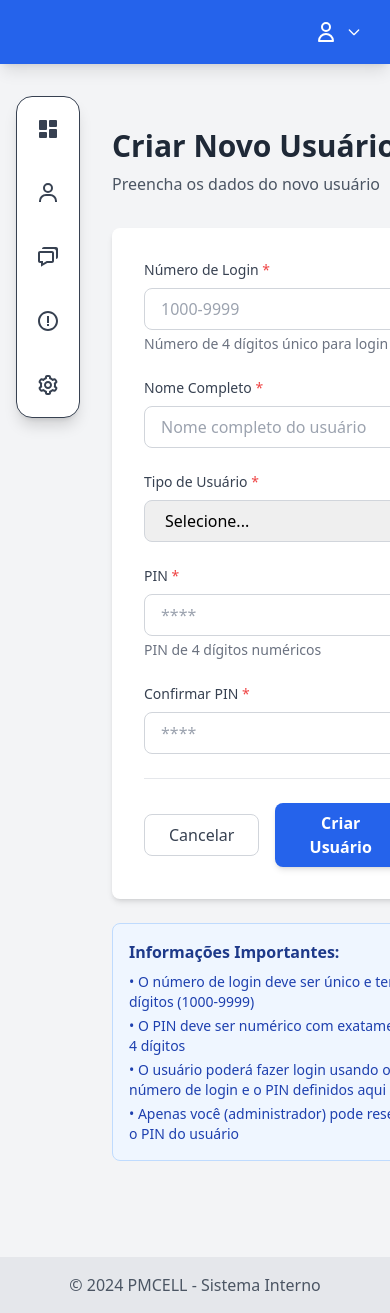
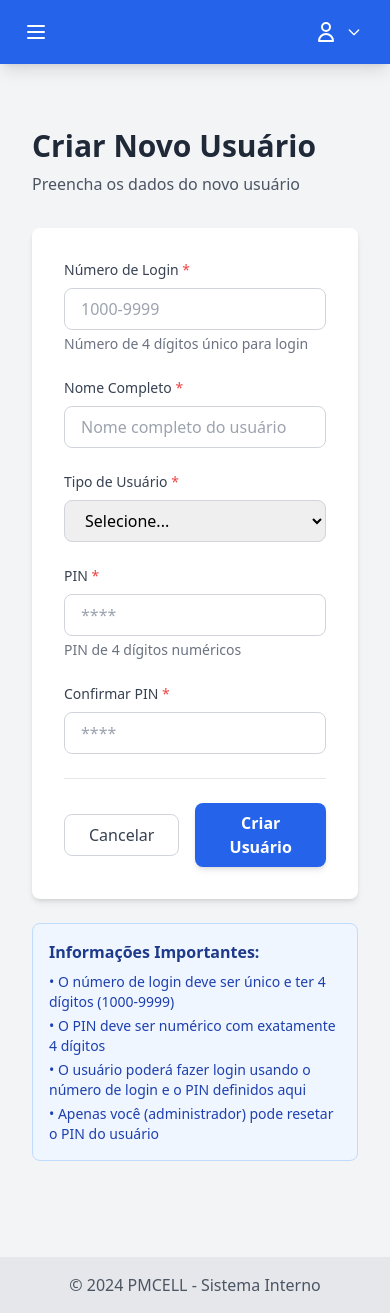
Before and after one commit to nycolasmancini/pmcell-separacao, a Django app: page /usuarios/criar/ in a window 390 px wide; the page is wider, and only the part inside the window is pictured. Run offline with Django 4.2, Linux system fonts and the light colour scheme; a user stored in the database is signed in; data comes from the database, SQL or seed files in the repository; some libraries are stand-ins or nearby versions.

Commit message:
Implement modern hamburger menu navigation
Replace icon sidebar with modern hamburger menu:
- Hamburger button in top-left navbar corner
- Menu slides from left with smooth transitions
- Dark backdrop overlay when menu is open
- 280px width slide panel with clean white design
- All navigation items with icons and labels
- Role-based access control maintained
- Active page highlighting with blue border
- Disabled items shown with reduced opacity
- Close on backdrop click or X button

Navigation items:
- Dashboard (all users)
- Novo Orçamento (VENDEDOR, ADMINISTRADOR)
- Painel de Compras (COMPRADORA, ADMINISTRADOR)
- Histórico (all users)
- Gerenciar Usuários (ADMINISTRADOR only)

Benefits:
- More screen space for content
- Better mobile responsiveness
- Cleaner, modern interface
- Improved user experience

Generated with Claude Code (https://claude.com/claude-code)

Co-Authored-By: Claude <noreply@anthropic.com>

```diff
--- a/templates/base.html
+++ b/templates/base.html
@@ -24,13 +24,15 @@
 <body class="bg-gray-100 min-h-screen">
     <!-- Navbar -->
     {% if user.is_authenticated %}
-    <nav class="bg-blue-600 text-white shadow-lg">
+    <nav class="bg-blue-600 text-white shadow-lg" x-data="{ menuOpen: false }">
         <div class="container mx-auto px-4">
             <div class="flex items-center justify-between h-16">
-                <!-- Logo/Brand -->
-                <div class="flex items-center space-x-4">
-                    <!-- Navbar sem texto -->
-                </div>
+                <!-- Hamburger Button -->
+                <button @click="menuOpen = true" class="hover:bg-blue-700 p-2 rounded transition-colors duration-300">
+                    <svg class="w-6 h-6" fill="none" stroke="currentColor" viewBox="0 0 24 24">
+                        <path stroke-linecap="round" stroke-linejoin="round" stroke-width="2" d="M4 6h16M4 12h16M4 18h16"></path>
+                    </svg>
+                </button>
 
                 <!-- User Menu -->
                 <div class="flex items-center space-x-4" x-data="{ open: false }">
@@ -87,93 +89,122 @@
                 </div>
             </div>
         </div>
-    </nav>
 
-    <!-- Hamburger Menu (Fixed Left Side) -->
-    <div class="fixed left-4 top-24 z-40 flex flex-col justify-center items-center transition-all duration-[450ms] ease-in-out w-16">
-        <article class="border border-solid border-gray-700 w-full ease-in-out duration-500 left-0 rounded-2xl inline-block shadow-lg shadow-black/15 bg-white">
+        <!-- Backdrop Overlay -->
+        <div x-show="menuOpen"
+             x-transition:enter="transition-opacity ease-linear duration-300"
+             x-transition:enter-start="opacity-0"
+             x-transition:enter-end="opacity-100"
+             x-transition:leave="transition-opacity ease-linear duration-300"
+             x-transition:leave-start="opacity-100"
+             x-transition:leave-end="opacity-0"
+             @click="menuOpen = false"
+             class="fixed inset-0 bg-black bg-opacity-50 z-40"
+             style="display: none;">
+        </div>
 
+        <!-- Slide Menu -->
+        <div x-show="menuOpen"
+             x-transition:enter="transition ease-out duration-300 transform"
+             x-transition:enter-start="-translate-x-full"
+             x-transition:enter-end="translate-x-0"
+             x-transition:leave="transition ease-in duration-300 transform"
+             x-transition:leave-start="translate-x-0"
+             x-transition:leave-end="-translate-x-full"
+             class="fixed top-0 left-0 h-full w-80 bg-white shadow-2xl z-50"
+             style="display: none;">
+
+            <!-- Menu Header -->
+            <div class="flex items-center justify-between p-4 border-b border-gray-200">
+                <h2 class="text-lg font-semibold text-gray-800">Menu</h2>
+                <button @click="menuOpen = false" class="p-2 hover:bg-gray-100 rounded transition-colors duration-200">
+                    <svg class="w-6 h-6 text-gray-600" fill="none" stroke="currentColor" viewBox="0 0 24 24">
+                        <path stroke-linecap="round" stroke-linejoin="round" stroke-width="2" d="M6 18L18 6M6 6l12 12"></path>
+                    </svg>
+                </button>
+            </div>
+
+            <!-- Menu Items -->
+            <nav class="py-4">
                 <!-- Dashboard -->
-            <label for="dashboard" class="{% if request.resolver_match.url_name == 'dashboard' %}shadow-lg shadow-blue-400/35 hover:shadow-xl hover:shadow-blue-400/50 transition-shadow duration-500{% endif %} relative w-full h-16 p-4 group flex flex-row gap-3 items-center justify-center rounded-xl cursor-pointer">
-                <input class="hidden peer/expand" type="radio" name="path" id="dashboard" {% if request.resolver_match.url_name == 'dashboard' %}checked{% endif %}>
-                <a href="{% url 'dashboard' %}" class="flex items-center justify-center w-full h-full">
-                    <svg class="text-gray-700 fill-gray-700 group-hover:text-blue-600 group-hover:fill-blue-600 peer-checked/expand:text-blue-700 peer-checked/expand:fill-blue-700 transition-all duration-500 ease-in-out {% if request.resolver_match.url_name == 'dashboard' %}text-blue-700 fill-blue-700{% endif %}" xmlns="http://www.w3.org/2000/svg" width="24" height="24" viewBox="0 0 24 24">
+                <a href="{% url 'dashboard' %}"
+                   class="flex items-center px-4 py-3 text-gray-700 hover:bg-gray-100 transition-colors duration-200 {% if request.resolver_match.url_name == 'dashboard' %}bg-gray-50 border-l-4 border-blue-600 font-medium{% endif %}">
+                    <svg class="w-6 h-6 mr-3 {% if request.resolver_match.url_name == 'dashboard' %}text-blue-600{% else %}text-gray-500{% endif %}" fill="currentColor" viewBox="0 0 24 24">
                         <path d="M4 13h6a1 1 0 0 0 1-1V4a1 1 0 0 0-1-1H4a1 1 0 0 0-1 1v8a1 1 0 0 0 1 1zm-1 7a1 1 0 0 0 1 1h6a1 1 0 0 0 1-1v-4a1 1 0 0 0-1-1H4a1 1 0 0 0-1 1v4zm10 0a1 1 0 0 0 1 1h6a1 1 0 0 0 1-1v-7a1 1 0 0 0-1-1h-6a1 1 0 0 0-1 1v7zm1-10h6a1 1 0 0 0 1-1V4a1 1 0 0 0-1-1h-6a1 1 0 0 0-1 1v5a1 1 0 0 0 1 1z"></path>
                     </svg>
+                    <span class="text-base">Dashboard</span>
                 </a>
-            </label>
 
-            <!-- Novo Orçamento (Profile) -->
+                <!-- Novo Orçamento -->
                 {% if user.tipo == 'VENDEDOR' or user.tipo == 'ADMINISTRADOR' %}
-            <label for="novo_orcamento" class="{% if request.resolver_match.url_name == 'upload_pdf' %}shadow-lg shadow-blue-400/35 hover:shadow-xl hover:shadow-blue-400/50 transition-shadow duration-500{% endif %} relative w-full h-16 p-4 group flex flex-row gap-3 items-center justify-center rounded-xl cursor-pointer">
-                <input class="hidden peer/expand" type="radio" name="path" id="novo_orcamento" {% if request.resolver_match.url_name == 'upload_pdf' %}checked{% endif %}>
-                <a href="{% url 'upload_pdf' %}" class="flex items-center justify-center w-full h-full">
-                    <svg class="text-gray-700 fill-gray-700 group-hover:text-blue-600 group-hover:fill-blue-600 peer-checked/expand:text-blue-700 peer-checked/expand:fill-blue-700 transition-all duration-500 ease-in-out {% if request.resolver_match.url_name == 'upload_pdf' %}text-blue-700 fill-blue-700{% endif %}" xmlns="http://www.w3.org/2000/svg" width="24" height="24" viewBox="0 0 24 24">
+                <a href="{% url 'upload_pdf' %}"
+                   class="flex items-center px-4 py-3 text-gray-700 hover:bg-gray-100 transition-colors duration-200 {% if request.resolver_match.url_name == 'upload_pdf' %}bg-gray-50 border-l-4 border-blue-600 font-medium{% endif %}">
+                    <svg class="w-6 h-6 mr-3 {% if request.resolver_match.url_name == 'upload_pdf' %}text-blue-600{% else %}text-gray-500{% endif %}" fill="currentColor" viewBox="0 0 24 24">
                         <path d="M12 2a5 5 0 1 0 5 5 5 5 0 0 0-5-5zm0 8a3 3 0 1 1 3-3 3 3 0 0 1-3 3zm9 11v-1a7 7 0 0 0-7-7h-4a7 7 0 0 0-7 7v1h2v-1a5 5 0 0 1 5-5h4a5 5 0 0 1 5 5v1z"></path>
                     </svg>
+                    <span class="text-base">Novo Orçamento</span>
                 </a>
-            </label>
                 {% else %}
-            <label class="relative w-full h-16 p-4 group flex flex-row gap-3 items-center justify-center rounded-xl opacity-50 cursor-not-allowed">
-                <svg class="text-gray-400" xmlns="http://www.w3.org/2000/svg" width="24" height="24" viewBox="0 0 24 24">
+                <div class="flex items-center px-4 py-3 text-gray-400 opacity-50 cursor-not-allowed">
+                    <svg class="w-6 h-6 mr-3" fill="currentColor" viewBox="0 0 24 24">
                         <path d="M12 2a5 5 0 1 0 5 5 5 5 0 0 0-5-5zm0 8a3 3 0 1 1 3-3 3 3 0 0 1-3 3zm9 11v-1a7 7 0 0 0-7-7h-4a7 7 0 0 0-7 7v1h2v-1a5 5 0 0 1 5-5h4a5 5 0 0 1 5 5v1z"></path>
                     </svg>
-            </label>
+                    <span class="text-base">Novo Orçamento</span>
+                </div>
                 {% endif %}
 
-            <!-- Painel de Compras (Messages) -->
+                <!-- Painel de Compras -->
                 {% if user.tipo == 'COMPRADORA' or user.tipo == 'ADMINISTRADOR' %}
-            <label for="painel_compras" class="{% if request.resolver_match.url_name == 'painel_compras' %}shadow-lg shadow-blue-400/35 hover:shadow-xl hover:shadow-blue-400/50 transition-shadow duration-500{% endif %} relative w-full h-16 p-4 group flex flex-row gap-3 items-center justify-center rounded-xl cursor-pointer">
-                <input class="hidden peer/expand" type="radio" name="path" id="painel_compras" {% if request.resolver_match.url_name == 'painel_compras' %}checked{% endif %}>
-                <a href="{% url 'painel_compras' %}" class="flex items-center justify-center w-full h-full">
-                    <svg class="text-gray-700 fill-gray-700 group-hover:text-blue-600 group-hover:fill-blue-600 peer-checked/expand:text-blue-700 peer-checked/expand:fill-blue-700 transition-all duration-500 ease-in-out {% if request.resolver_match.url_name == 'painel_compras' %}text-blue-700 fill-blue-700{% endif %}" xmlns="http://www.w3.org/2000/svg" width="24" height="24" viewBox="0 0 24 24">
+                <a href="{% url 'painel_compras' %}"
+                   class="flex items-center px-4 py-3 text-gray-700 hover:bg-gray-100 transition-colors duration-200 {% if request.resolver_match.url_name == 'painel_compras' %}bg-gray-50 border-l-4 border-blue-600 font-medium{% endif %}">
+                    <svg class="w-6 h-6 mr-3 {% if request.resolver_match.url_name == 'painel_compras' %}text-blue-600{% else %}text-gray-500{% endif %}" fill="currentColor" viewBox="0 0 24 24">
                         <path d="M5 18v3.766l1.515-.909L11.277 18H16c1.103 0 2-.897 2-2V8c0-1.103-.897-2-2-2H4c-1.103 0-2 .897-2 2v8c0 1.103.897 2 2 2h1zM4 8h12v8h-5.277L7 18.234V16H4V8z"></path>
                         <path d="M20 2H8c-1.103 0-2 .897-2 2h12c1.103 0 2 .897 2 2v8c1.103 0 2-.897 2-2V4c0-1.103-.897-2-2-2z"></path>
                     </svg>
+                    <span class="text-base">Painel de Compras</span>
                 </a>
-            </label>
                 {% else %}
-            <label class="relative w-full h-16 p-4 group flex flex-row gap-3 items-center justify-center rounded-xl opacity-50 cursor-not-allowed">
-                <svg class="text-gray-400" xmlns="http://www.w3.org/2000/svg" width="24" height="24" viewBox="0 0 24 24">
+                <div class="flex items-center px-4 py-3 text-gray-400 opacity-50 cursor-not-allowed">
+                    <svg class="w-6 h-6 mr-3" fill="currentColor" viewBox="0 0 24 24">
                         <path d="M5 18v3.766l1.515-.909L11.277 18H16c1.103 0 2-.897 2-2V8c0-1.103-.897-2-2-2H4c-1.103 0-2 .897-2 2v8c0 1.103.897 2 2 2h1zM4 8h12v8h-5.277L7 18.234V16H4V8z"></path>
                         <path d="M20 2H8c-1.103 0-2 .897-2 2h12c1.103 0 2 .897 2 2v8c1.103 0 2-.897 2-2V4c0-1.103-.897-2-2-2z"></path>
                     </svg>
-            </label>
+                    <span class="text-base">Painel de Compras</span>
+                </div>
                 {% endif %}
 
-            <!-- Histórico (Help) -->
-            <label for="historico" class="{% if request.resolver_match.url_name == 'historico' %}shadow-lg shadow-blue-400/35 hover:shadow-xl hover:shadow-blue-400/50 transition-shadow duration-500{% endif %} relative w-full h-16 p-4 group flex flex-row gap-3 items-center justify-center rounded-xl cursor-pointer">
-                <input class="hidden peer/expand" type="radio" name="path" id="historico" {% if request.resolver_match.url_name == 'historico' %}checked{% endif %}>
-                <a href="{% url 'historico' %}" class="flex items-center justify-center w-full h-full">
-                    <svg class="text-gray-700 fill-gray-700 group-hover:text-blue-600 group-hover:fill-blue-600 peer-checked/expand:text-blue-700 peer-checked/expand:fill-blue-700 transition-all duration-500 ease-in-out {% if request.resolver_match.url_name == 'historico' %}text-blue-700 fill-blue-700{% endif %}" xmlns="http://www.w3.org/2000/svg" width="24" height="24" viewBox="0 0 24 24">
+                <!-- Histórico -->
+                <a href="{% url 'historico' %}"
+                   class="flex items-center px-4 py-3 text-gray-700 hover:bg-gray-100 transition-colors duration-200 {% if request.resolver_match.url_name == 'historico' %}bg-gray-50 border-l-4 border-blue-600 font-medium{% endif %}">
+                    <svg class="w-6 h-6 mr-3 {% if request.resolver_match.url_name == 'historico' %}text-blue-600{% else %}text-gray-500{% endif %}" fill="currentColor" viewBox="0 0 24 24">
                         <path d="M11.953 2C6.465 2 2 6.486 2 12s4.486 10 10 10 10-4.486 10-10S17.493 2 11.953 2zM12 20c-4.411 0-8-3.589-8-8s3.567-8 7.953-8C16.391 4 20 7.589 20 12s-3.589 8-8 8z"></path>
                         <path d="M11 7h2v7h-2zm0 8h2v2h-2z"></path>
                     </svg>
+                    <span class="text-base">Histórico</span>
                 </a>
-            </label>
 
-            <!-- Gerenciar Usuários (Settings) -->
+                <!-- Gerenciar Usuários -->
                 {% if user.tipo == 'ADMINISTRADOR' %}
-            <label for="admin" class="{% if request.resolver_match.url_name == 'lista_usuarios' %}shadow-lg shadow-blue-400/35 hover:shadow-xl hover:shadow-blue-400/50 transition-shadow duration-500{% endif %} relative w-full h-16 p-4 group flex flex-row gap-3 items-center justify-center rounded-xl cursor-pointer">
-                <input class="hidden peer/expand" type="radio" name="path" id="admin" {% if request.resolver_match.url_name == 'lista_usuarios' %}checked{% endif %}>
-                <a href="{% url 'lista_usuarios' %}" class="flex items-center justify-center w-full h-full">
-                    <svg class="text-gray-700 fill-gray-700 group-hover:text-blue-600 group-hover:fill-blue-600 peer-checked/expand:text-blue-700 peer-checked/expand:fill-blue-700 transition-all duration-500 ease-in-out {% if request.resolver_match.url_name == 'lista_usuarios' %}text-blue-700 fill-blue-700{% endif %}" xmlns="http://www.w3.org/2000/svg" width="24" height="24" viewBox="0 0 24 24">
+                <a href="{% url 'lista_usuarios' %}"
+                   class="flex items-center px-4 py-3 text-gray-700 hover:bg-gray-100 transition-colors duration-200 {% if request.resolver_match.url_name == 'lista_usuarios' %}bg-gray-50 border-l-4 border-blue-600 font-medium{% endif %}">
+                    <svg class="w-6 h-6 mr-3 {% if request.resolver_match.url_name == 'lista_usuarios' %}text-blue-600{% else %}text-gray-500{% endif %}" fill="currentColor" viewBox="0 0 24 24">
                         <path d="M12 16c2.206 0 4-1.794 4-4s-1.794-4-4-4-4 1.794-4 4 1.794 4 4 4zm0-6c1.084 0 2 .916 2 2s-.916 2-2 2-2-.916-2-2 .916-2 2-2z"></path>
                         <path d="m2.845 16.136 1 1.73c.531.917 1.809 1.261 2.73.73l.529-.306A8.1 8.1 0 0 0 9 19.402V20c0 1.103.897 2 2 2h2c1.103 0 2-.897 2-2v-.598a8.132 8.132 0 0 0 1.896-1.111l.529.306c.923.53 2.198.188 2.731-.731l.999-1.729a2.001 2.001 0 0 0-.731-2.732l-.505-.292a7.718 7.718 0 0 0 0-2.224l.505-.292a2.002 2.002 0 0 0 .731-2.732l-.999-1.729c-.531-.92-1.808-1.265-2.731-.732l-.529.306A8.1 8.1 0 0 0 15 4.598V4c0-1.103-.897-2-2-2h-2c-1.103 0-2 .897-2 2v.598a8.132 8.132 0 0 0-1.896 1.111l-.529-.306c-.924-.531-2.2-.187-2.731.732l-.999 1.729a2.001 2.001 0 0 0 .731 2.732l.505.292a7.683 7.683 0 0 0 0 2.223l-.505.292a2.003 2.003 0 0 0-.731 2.733zm3.326-2.758A5.703 5.703 0 0 1 6 12c0-.462.058-.926.17-1.378a.999.999 0 0 0-.47-1.108l-1.123-.65.998-1.729 1.145.662a.997.997 0 0 0 1.188-.142 6.071 6.071 0 0 1 2.384-1.399A1 1 0 0 0 11 5.3V4h2v1.3a1 1 0 0 0 .708.956 6.083 6.083 0 0 1 2.384 1.399.999.999 0 0 0 1.188.142l1.144-.661 1 1.729-1.124.649a1 1 0 0 0-.47 1.108c.112.452.17.916.17 1.378 0 .461-.058.925-.171 1.378a1 1 0 0 0 .471 1.108l1.123.649-.998 1.729-1.145-.661a.996.996 0 0 0-1.188.142 6.071 6.071 0 0 1-2.384 1.399A1 1 0 0 0 13 18.7l.002 1.3H11v-1.3a1 1 0 0 0-.708-.956 6.083 6.083 0 0 1-2.384-1.399.992.992 0 0 0-1.188-.141l-1.144.662-1-1.729 1.124-.651a1 1 0 0 0 .471-1.108z"></path>
                     </svg>
+                    <span class="text-base">Gerenciar Usuários</span>
                 </a>
-            </label>
                 {% else %}
-            <label class="relative w-full h-16 p-4 group flex flex-row gap-3 items-center justify-center rounded-xl opacity-50 cursor-not-allowed">
-                <svg class="text-gray-400" xmlns="http://www.w3.org/2000/svg" width="24" height="24" viewBox="0 0 24 24">
+                <div class="flex items-center px-4 py-3 text-gray-400 opacity-50 cursor-not-allowed">
+                    <svg class="w-6 h-6 mr-3" fill="currentColor" viewBox="0 0 24 24">
                         <path d="M12 16c2.206 0 4-1.794 4-4s-1.794-4-4-4-4 1.794-4 4 1.794 4 4 4zm0-6c1.084 0 2 .916 2 2s-.916 2-2 2-2-.916-2-2 .916-2 2-2z"></path>
                         <path d="m2.845 16.136 1 1.73c.531.917 1.809 1.261 2.73.73l.529-.306A8.1 8.1 0 0 0 9 19.402V20c0 1.103.897 2 2 2h2c1.103 0 2-.897 2-2v-.598a8.132 8.132 0 0 0 1.896-1.111l.529.306c.923.53 2.198.188 2.731-.731l.999-1.729a2.001 2.001 0 0 0-.731-2.732l-.505-.292a7.718 7.718 0 0 0 0-2.224l.505-.292a2.002 2.002 0 0 0 .731-2.732l-.999-1.729c-.531-.92-1.808-1.265-2.731-.732l-.529.306A8.1 8.1 0 0 0 15 4.598V4c0-1.103-.897-2-2-2h-2c-1.103 0-2 .897-2 2v.598a8.132 8.132 0 0 0-1.896 1.111l-.529-.306c-.924-.531-2.2-.187-2.731.732l-.999 1.729a2.001 2.001 0 0 0 .731 2.732l.505.292a7.683 7.683 0 0 0 0 2.223l-.505.292a2.003 2.003 0 0 0-.731 2.733zm3.326-2.758A5.703 5.703 0 0 1 6 12c0-.462.058-.926.17-1.378a.999.999 0 0 0-.47-1.108l-1.123-.65.998-1.729 1.145.662a.997.997 0 0 0 1.188-.142 6.071 6.071 0 0 1 2.384-1.399A1 1 0 0 0 11 5.3V4h2v1.3a1 1 0 0 0 .708.956 6.083 6.083 0 0 1 2.384 1.399.999.999 0 0 0 1.188.142l1.144-.661 1 1.729-1.124.649a1 1 0 0 0-.47 1.108c.112.452.17.916.17 1.378 0 .461-.058.925-.171 1.378a1 1 0 0 0 .471 1.108l1.123.649-.998 1.729-1.145-.661a.996.996 0 0 0-1.188.142 6.071 6.071 0 0 1-2.384 1.399A1 1 0 0 0 13 18.7l.002 1.3H11v-1.3a1 1 0 0 0-.708-.956 6.083 6.083 0 0 1-2.384-1.399.992.992 0 0 0-1.188-.141l-1.144.662-1-1.729 1.124-.651a1 1 0 0 0 .471-1.108z"></path>
                     </svg>
-            </label>
+                    <span class="text-base">Gerenciar Usuários</span>
+                </div>
                 {% endif %}
-
-        </article>
+            </nav>
         </div>
+    </nav>
 
     {% else %}
     <!-- Navbar simples para não autenticados -->
@@ -195,7 +226,7 @@
     </div>
     {% endif %}
 
-    <main class="container mx-auto mt-8 px-4 ml-20">
+    <main class="container mx-auto mt-8 px-4">
         {% block content %}{% endblock %}
     </main>
 
```
Lines whose indentation alone changed are shown as unchanged.
